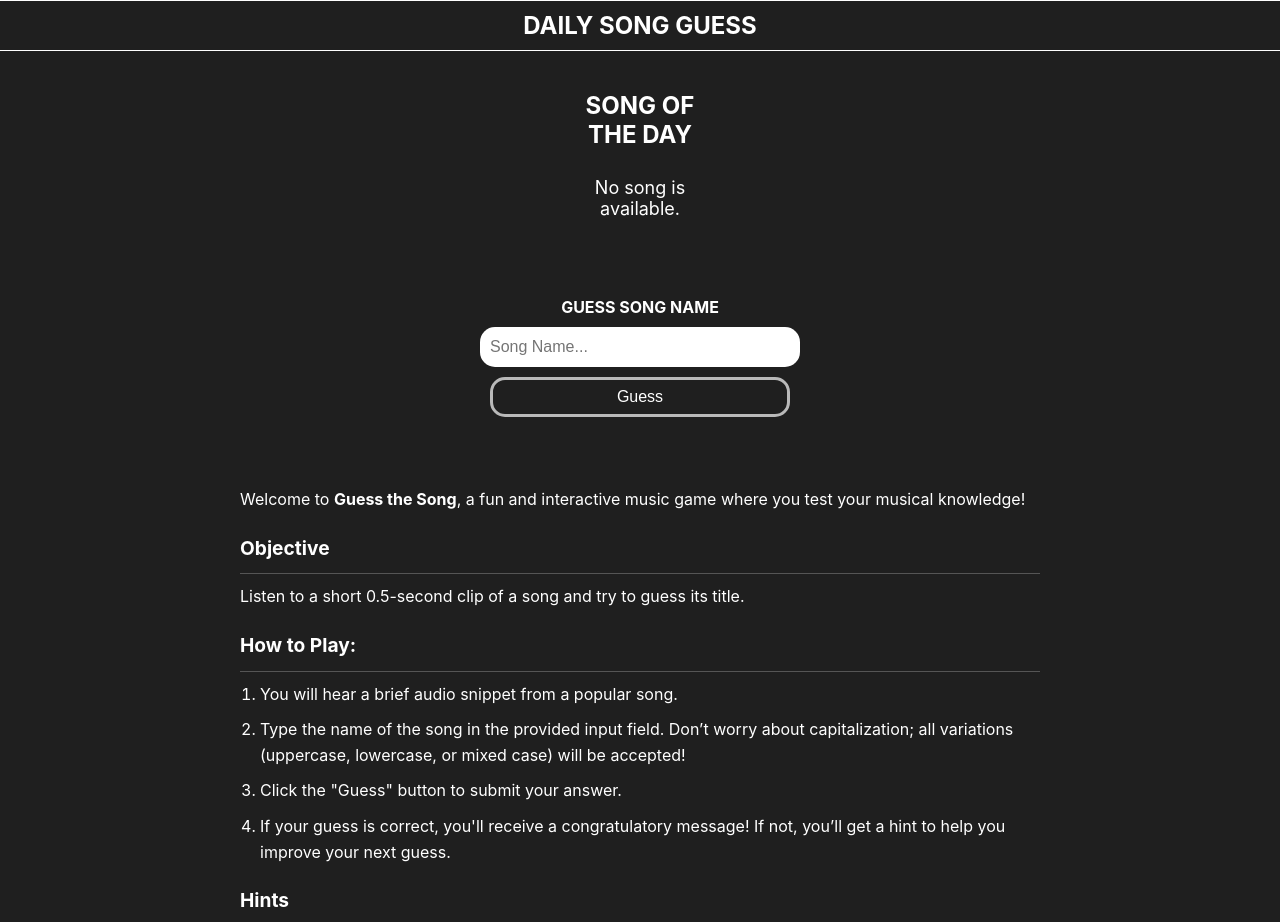
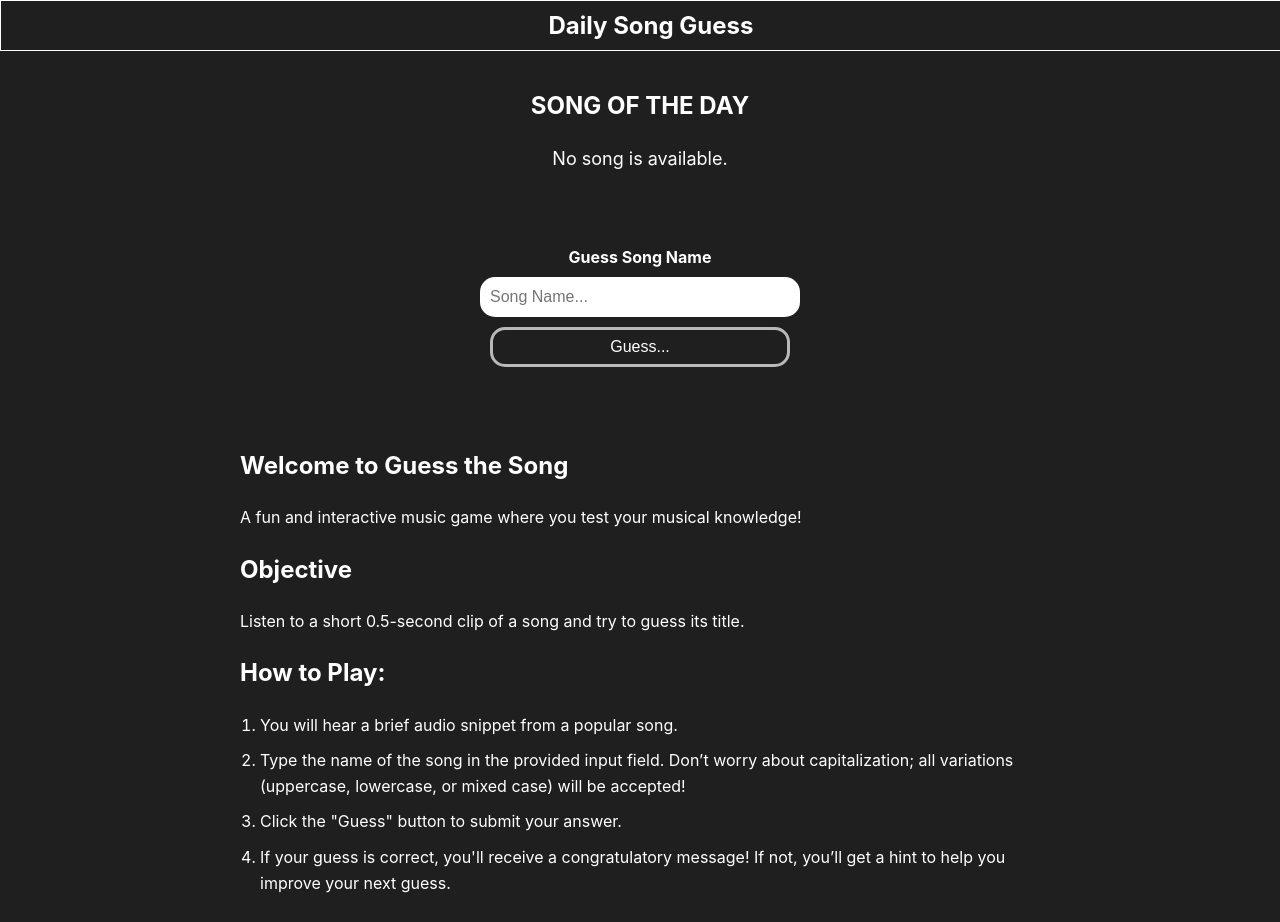
Before and after one commit to notdavo/guess-the-song, a React (Create React App) app: page / in a window 1280 px wide. Shown: the top 922 px of the page. Built offline with nearby package versions, Linux system fonts and the light colour scheme; no server answers.

Commit message:
Adding better html structure to all the code and some CSS

```diff
--- a/src/App.css
+++ b/src/App.css
@@ -15,21 +15,21 @@
   color: white;
   border: solid 1px;
   border-color: white;
-  font-size: 24px; /* Ajuste inicial del tamaño de fuente */
+  font-size: 24px;
 }
 
-/* Media Query para pantallas de 768px o menos (tablets y móviles) */
+.header {
+  width: 100%;
+}
+
 @media (max-width: 768px) {
   .page-header {
-    font-size: 20px; /* Reducir tamaño del texto para que se vea bien en pantallas pequeñas */
-    padding: 10px;
+    font-size: 20px;
   }
 }
 
-/* Media Query para pantallas de 480px o menos (móviles) */
 @media (max-width: 480px) {
   .page-header {
-    font-size: 18px; /* Ajustar aún más el tamaño del texto */
-    padding: 6px;
+    font-size: 18px;
   }
 }
--- a/src/App.js
+++ b/src/App.js
@@ -28,12 +28,20 @@ function App() {
   }, []);
 
   return (
-    <div className="main-container">
-      <h1 className="page-header">DAILY SONG GUESS</h1>
-      <AudioPlayer songUrl={songUrl} />
-      <GuessForm songName={songName} songVideoURL={songVideoURL} />
-      <InfoGame />
-    </div>
+    <main className="main-container">
+      <header className="header">
+        <h1 className="page-header">Daily Song Guess</h1>
+      </header>
+      <section aria-labelledby="audio-player">
+        <AudioPlayer songUrl={songUrl} />
+      </section>
+      <section aria-labelledby="guess-form">
+        <GuessForm songName={songName} songVideoURL={songVideoURL} />
+      </section>
+      <section aria-labelledby="info-game">
+        <InfoGame />
+      </section>
+    </main>
   );
 }
 
--- a/src/components/GuessForm.jsx
+++ b/src/components/GuessForm.jsx
@@ -26,8 +26,12 @@ const GuessForm = ({ songName, songVideoURL }) => {
   };
   return (
     <div className="form-container">
-      <form className="form" onSubmit={handleSubmit}>
-        <label htmlFor="input-text">GUESS SONG NAME</label>
+      <form
+        className="form"
+        onSubmit={handleSubmit}
+        aria-labelledby="guess-song-form"
+      >
+        <label htmlFor="input-text">Guess Song Name</label>
         <input
           id="input-text"
           type="text"
@@ -35,22 +39,23 @@ const GuessForm = ({ songName, songVideoURL }) => {
           value={inputValue}
           onChange={handleInputChange}
           aria-label="Enter the song name"
+          required
         />
-
         <input
           id="input-submit"
           type="submit"
-          className="buttom-style"
-          value="Guess"
+          className="button-style"
+          value="Guess..."
           aria-label="Submit your guess"
         />
       </form>
+
       {isModalOpen && (
         <ResultMessage
           onClose={handleCloseModal}
           songVideoURL={songVideoURL}
           songName={songName}
-          winning={isModalOpen}
+          winning={true}
         />
       )}
       {lossingModal && (
@@ -58,7 +63,7 @@ const GuessForm = ({ songName, songVideoURL }) => {
           onClose={handleCloseModal}
           songVideoURL={songVideoURL}
           songName={songName}
-          winning={isModalOpen}
+          winning={false}
         />
       )}
     </div>
--- a/src/components/InfoGame.jsx
+++ b/src/components/InfoGame.jsx
@@ -2,22 +2,27 @@ import "../styles/InfoGame.css";
 
 const InfoGame = () => {
   return (
-    <div className="info-container">
+    <main className="info-container">
+      <header>
+        <h1>
+          Welcome to <strong>Guess the Song</strong>
+        </h1>
         <p>
-        Welcome to <strong>Guess the Song</strong>, a fun and interactive music
-        game where you test your musical knowledge!
+          A fun and interactive music game where you test your musical
+          knowledge!
         </p>
+      </header>
 
-      <h3>Objective</h3>
-      <hr />
+      <section className="objective">
+        <h2>Objective</h2>
+        <p>
+          Listen to a short 0.5-second clip of a song and try to guess its
+          title.
+        </p>
+      </section>
 
-      <p>
-        Listen to a short 0.5-second clip of a song and try to guess its title.
-      </p>
-
-      <h3>How to Play:</h3>
-      <hr />
-
+      <section className="how-to-play">
+        <h2>How to Play:</h2>
         <ol>
           <li>You will hear a brief audio snippet from a popular song.</li>
           <li>
@@ -27,14 +32,14 @@ const InfoGame = () => {
           </li>
           <li>Click the "Guess" button to submit your answer.</li>
           <li>
-          If your guess is correct, you'll receive a congratulatory message! If
-          not, you’ll get a hint to help you improve your next guess.
+            If your guess is correct, you'll receive a congratulatory message!
+            If not, you’ll get a hint to help you improve your next guess.
           </li>
         </ol>
+      </section>
 
-      <h3>Hints</h3>
-      <hr />
-
+      <section className="hints">
+        <h2>Hints</h2>
         <p>
           If you make an incorrect guess, hints may be provided to guide you
           closer to the correct answer. These could include:
@@ -44,13 +49,16 @@ const InfoGame = () => {
           <li>The genre of the song.</li>
           <li>Related themes or emotions.</li>
         </ul>
+      </section>
 
+      <footer>
         <p>
           <strong>
             Enjoy the game and see how many songs you can guess correctly!
           </strong>
         </p>
-    </div>
+      </footer>
+    </main>
   );
 };
 
--- a/src/components/ResultMessage .jsx
+++ b/src/components/ResultMessage .jsx
@@ -5,20 +5,28 @@ const ResultMessage = ({ onClose, songVideoURL, songName, winning }) => {
   return (
     <div className="winning-overlay" onClick={onClose}>
       <div className="winning-content" onClick={(e) => e.stopPropagation()}>
-        {winning ? (
-          <h1>YOU GUESSED THE SONG!</h1>
-        ) : (
-          <h1>YOU DIDN'T GUESS THE SONG! {`:(`}</h1>
-        )}
-        {winning ? (
-          <h2>Indeed the song was {songName}</h2>
-        ) : (
-          <h2>The song was {songName}</h2>
-        )}
-        <YouTubeVideo videoId={songVideoURL} />
-        <button className="buttom-style" onClick={onClose}>
-          OK
-        </button>
+        <header>
+          <h1>
+            {winning
+              ? "YOU GUESSED THE SONG!"
+              : "YOU DIDN'T GUESS THE SONG! 😔"}
+          </h1>
+          <h2>
+            {winning
+              ? `Indeed the song was ${songName}`
+              : `The song was ${songName}`}
+          </h2>
+        </header>
+
+        <div className="video-container">
+          <YouTubeVideo videoId={songVideoURL} />
+        </div>
+
+        <footer>
+          <button className="button-style" onClick={onClose}>
+            OK
+          </button>
+        </footer>
       </div>
     </div>
   );
--- a/src/components/YouTubeVideo .jsx
+++ b/src/components/YouTubeVideo .jsx
@@ -30,19 +30,20 @@ const YouTubeVideo = ({ videoId }) => {
   }, []);
 
   return (
-    <div>
+    <div className="video-container">
       {error ? (
-        <p>Error loading video: {error}</p>
+        <p className="error-message">Error loading video: {error}</p>
       ) : videoLoaded ? (
         <iframe
-          title={videoId}
+          title={`YouTube video: ${videoId}`}
           width="560"
           height="315"
           src={`https://www.youtube.com/embed/${videoId}`}
           allowFullScreen
+          className="youtube-iframe"
         />
       ) : (
-        <p>Loading video...</p>
+        <p className="loading-message">Loading video...</p>
       )}
     </div>
   );
--- a/src/styles/AudioPlayer.css
+++ b/src/styles/AudioPlayer.css
@@ -4,7 +4,6 @@
   align-items: center;
   margin: 20px;
   text-align: center;
-  width: 12%;
 }
 
 .audio-player-container h2 {
--- a/src/styles/GuessForm.css
+++ b/src/styles/GuessForm.css
@@ -16,7 +16,7 @@
 }
 
 #input-text,
-.buttom-style {
+.button-style {
   width: 100%;
   max-width: 300px; /* Ajusta según tus necesidades */
   height: 40px;
@@ -33,21 +33,20 @@
   background-color: white;
 }
 
-.buttom-style {
+.button-style {
   background-color: rgb(31, 31, 31);
   border: 3px solid rgb(185, 185, 185);
   color: white;
   cursor: pointer;
 }
 
-.buttom-style:hover,
-.buttom-style:focus {
+.button-style:hover,
+.button-style:focus {
   background-color: rgb(185, 185, 185);
   color: rgb(31, 31, 31);
 }
 
-/* Media Queries para Responsividad */
-@media (max-width: 768px) {
+/* @media (max-width: 768px) {
   .form-container {
     width: 60%;
   }
@@ -57,4 +56,4 @@
   .form-container {
     width: 60%;
   }
-}
+} */
```
Also changed, not shown: src/styles/YouTubeVideo .css (+24 -0 lines). Lines whose indentation alone changed are shown as unchanged.
